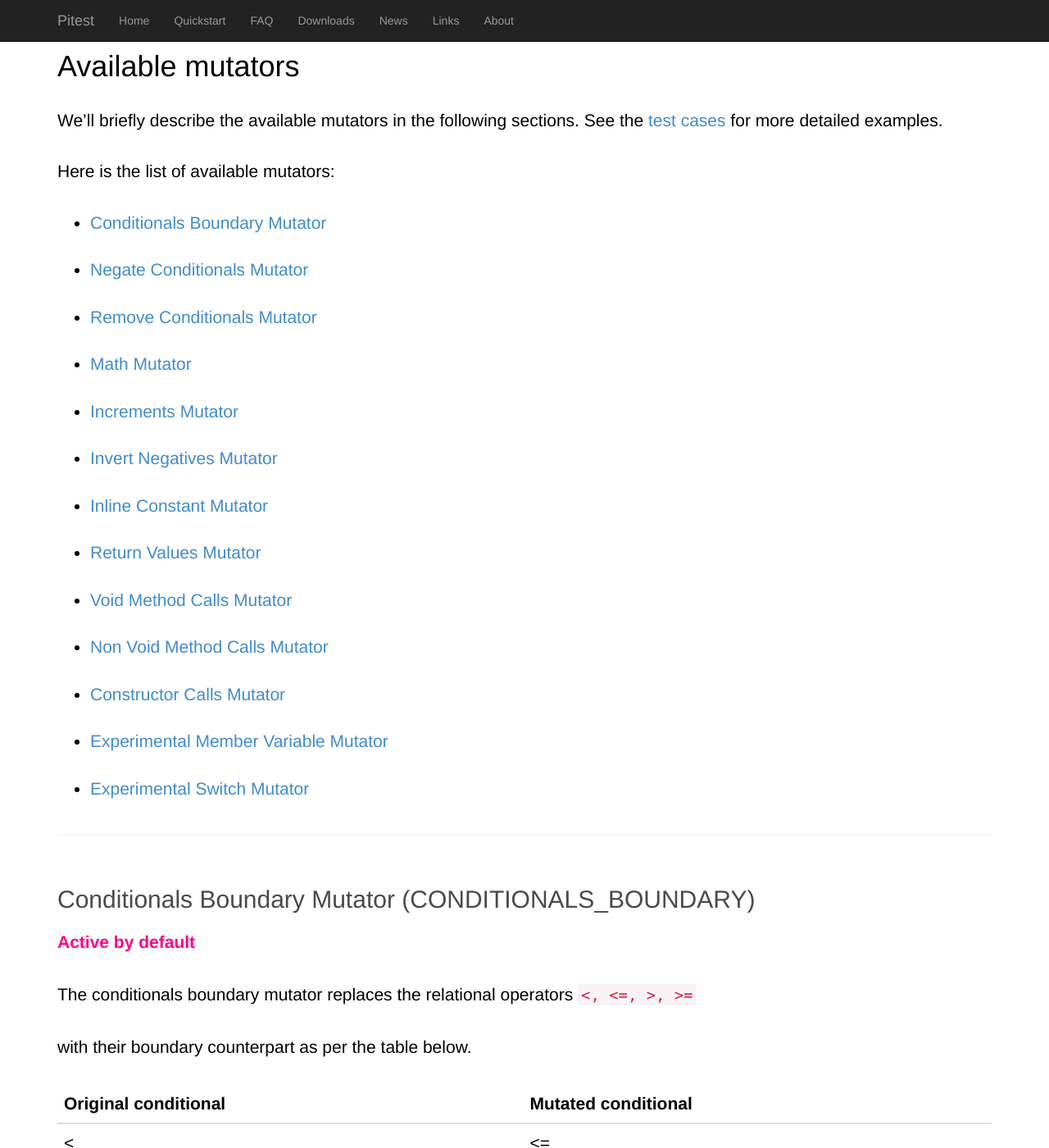
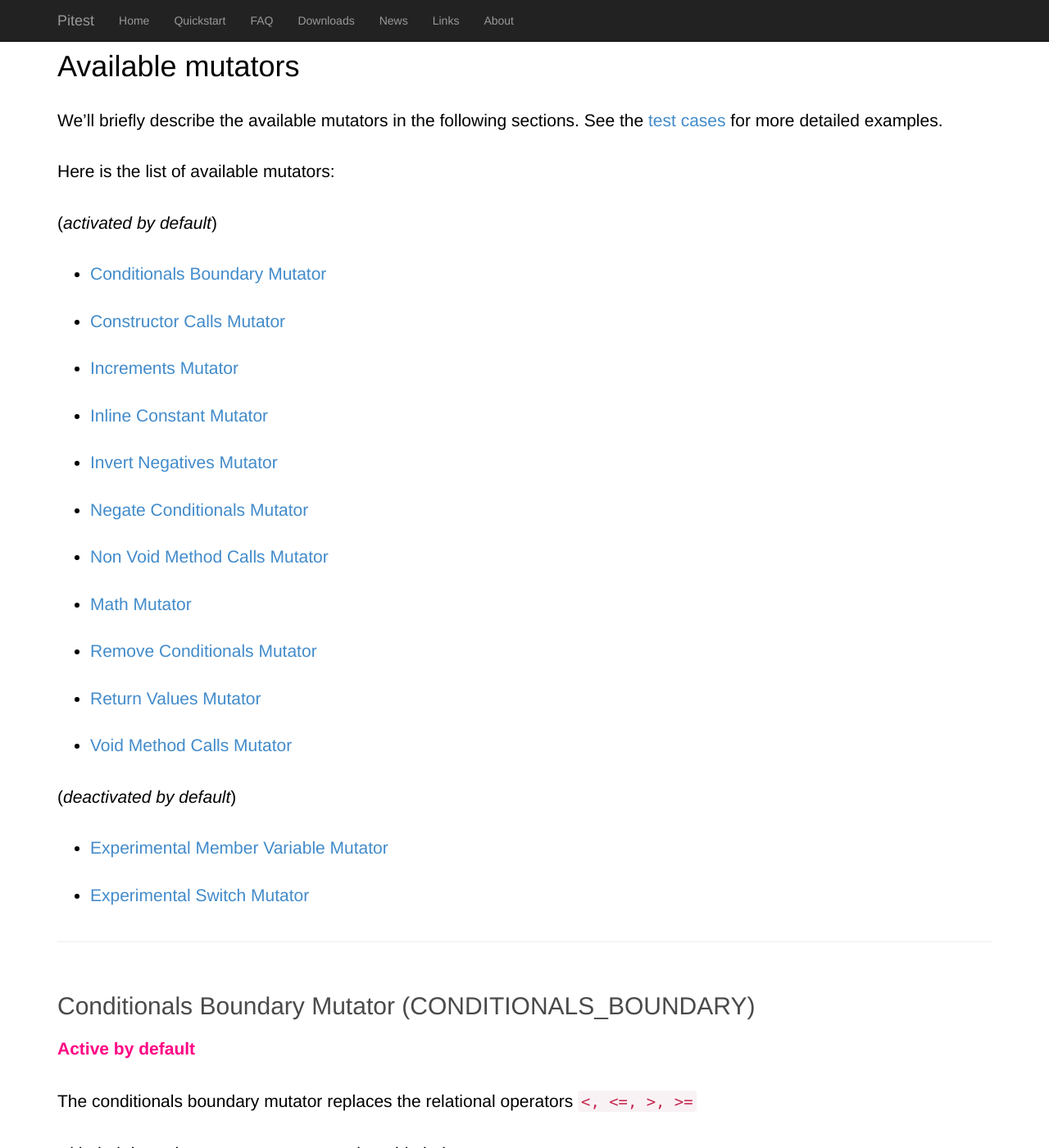
Before and after one commit to hcoles/pitest-site, a Jekyll site: the page built from quickstart/mutators.markdown, in a window 1280 px wide and 1400 px high, scrolled down 422 px. Shown: the whole window at 82% size. Built offline with Jekyll 4.4.1, drawn with Linux system fonts in a browser that asks for light colours; Markdown is read by kramdown in place of the engine named in the settings; comment, search, counter and statistics services are not loaded.

Commit message:
sorted list of mutators

```diff
--- a/quickstart/mutators.markdown
+++ b/quickstart/mutators.markdown
@@ -22,17 +22,20 @@ more detailed examples.
 
 Here is the list of available mutators:
 
+(*activated by default*)
 - [Conditionals Boundary Mutator](#CONDITIONALS_BOUNDARY)
+- [Constructor Calls Mutator](#CONSTRUCTOR_CALLS)
+- [Increments Mutator](#INCREMENTS)
+- [Inline Constant Mutator](#INLINE_CONSTS)
+- [Invert Negatives Mutator](#INVERT_NEGS)
 - [Negate Conditionals Mutator](#NEGATE_CONDITIONALS)
+- [Non Void Method Calls Mutator](#NON_VOID_METHOD_CALLS)
+- [Math Mutator](#MATH)
 - [Remove Conditionals Mutator](#REMOVE_CONDITIONALS)
-- [Math Mutator](#MATH)
-- [Increments Mutator](#INCREMENTS)
-- [Invert Negatives Mutator](#INVERT_NEGS)
-- [Inline Constant Mutator](#INLINE_CONSTS)
 - [Return Values Mutator](#RETURN_VALS)
 - [Void Method Calls Mutator](#VOID_METHOD_CALLS)
-- [Non Void Method Calls Mutator](#NON_VOID_METHOD_CALLS)
-- [Constructor Calls Mutator](#CONSTRUCTOR_CALLS)
+
+(*deactivated by default*)
 - [Experimental Member Variable Mutator](#EXPERIMENTAL_MEMBER_VARIABLE)
 - [Experimental Switch Mutator](#EXPERIMENTAL_SWITCH)
 
```
